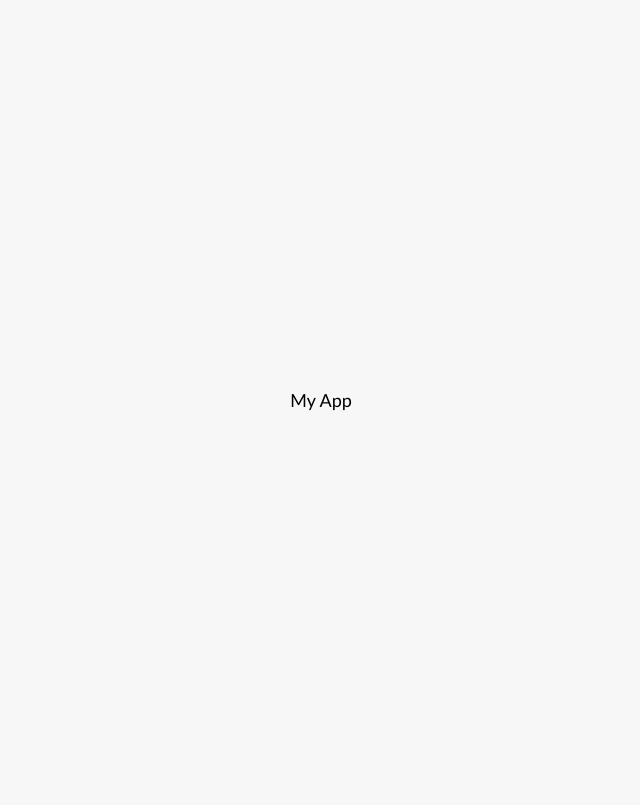
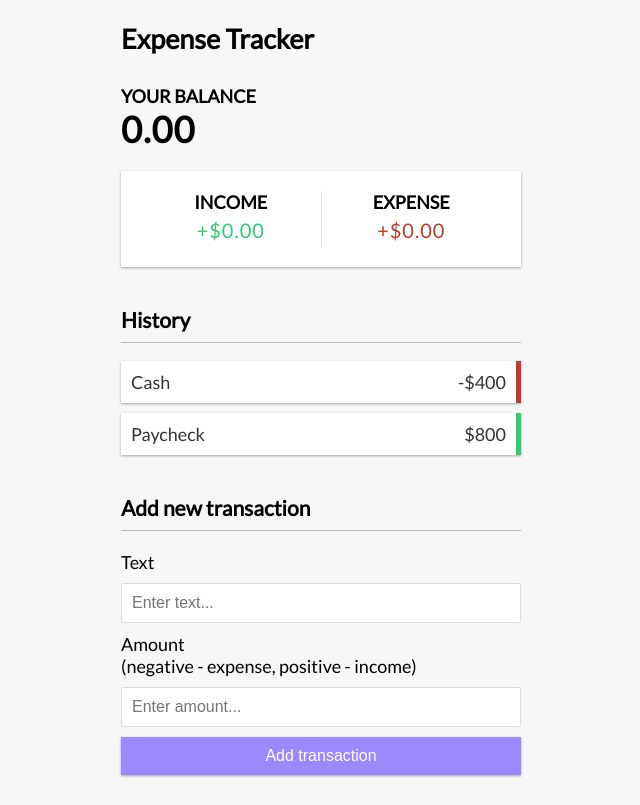
Before and after one commit to omitoful/expense_tracker_vue, a Vue app: page / in a window 1280 px wide. Shown: the whole page, without its empty margins (319-959 px from the left). Built offline with nearby package versions, Linux system fonts and the light colour scheme.

Commit message:
basic ui for each component

```diff
--- a/src/App.vue
+++ b/src/App.vue
@@ -1,7 +1,28 @@
-<template>My App</template>
+<template>
+  <Header />
+  <div class="container">
+    <Balance />
+    <IncomeExpense />
+    <TransactionList />
+    <AddTransaction />
+  </div>
+</template>
 
 <script>
-export default {};
+import Header from "./components/Header.vue";
+import Balance from "./components/Balance.vue";
+import IncomeExpense from "./components/IncomeExpense.vue";
+import TransactionList from "./components/TransactionList.vue";
+import AddTransaction from "./components/AddTransaction.vue";
+export default {
+  components: {
+    Header,
+    Balance,
+    IncomeExpense,
+    TransactionList,
+    AddTransaction,
+  },
+};
 </script>
 
 <style></style>
--- a/src/components/AddTransaction.vue
+++ b/src/components/AddTransaction.vue
@@ -0,0 +1,22 @@
+<template>
+  <h3>Add new transaction</h3>
+  <form id="form">
+    <div class="form-control">
+      <label for="text">Text</label>
+      <input type="text" id="text" placeholder="Enter text..." />
+    </div>
+    <div class="form-control">
+      <label for="amount">
+        Amount<br />(negative - expense, positive - income)
+      </label>
+      <input type="number" id="amount" placeholder="Enter amount..." />
+    </div>
+    <button class="btn">Add transaction</button>
+  </form>
+</template>
+
+<script>
+export default {};
+</script>
+
+<style></style>
--- a/src/components/Balance.vue
+++ b/src/components/Balance.vue
@@ -0,0 +1,10 @@
+<template>
+  <h4>Your Balance</h4>
+  <h1 id="balance">0.00</h1>
+</template>
+
+<script>
+export default {};
+</script>
+
+<style></style>
--- a/src/components/Header.vue
+++ b/src/components/Header.vue
@@ -0,0 +1,9 @@
+<template>
+  <h2>Expense Tracker</h2>
+</template>
+
+<script>
+export default {};
+</script>
+
+<style></style>
--- a/src/components/IncomeExpense.vue
+++ b/src/components/IncomeExpense.vue
@@ -0,0 +1,18 @@
+<template>
+  <div class="inc-exp-container">
+    <div>
+      <h4>Income</h4>
+      <p id="money-plus" class="money plus">+$0.00</p>
+    </div>
+    <div>
+      <h4>Expense</h4>
+      <p id="money-minus" class="money minus">+$0.00</p>
+    </div>
+  </div>
+</template>
+
+<script>
+export default {};
+</script>
+
+<style></style>
--- a/src/components/TransactionList.vue
+++ b/src/components/TransactionList.vue
@@ -0,0 +1,17 @@
+<template>
+  <h3>History</h3>
+  <ul id="list" class="list">
+    <li class="minus">
+      Cash <span>-$400</span><button class="delete-btn">x</button>
+    </li>
+    <li class="plus">
+      Paycheck <span>$800</span><button class="delete-btn">x</button>
+    </li>
+  </ul>
+</template>
+
+<script>
+export default {};
+</script>
+
+<style></style>
```
